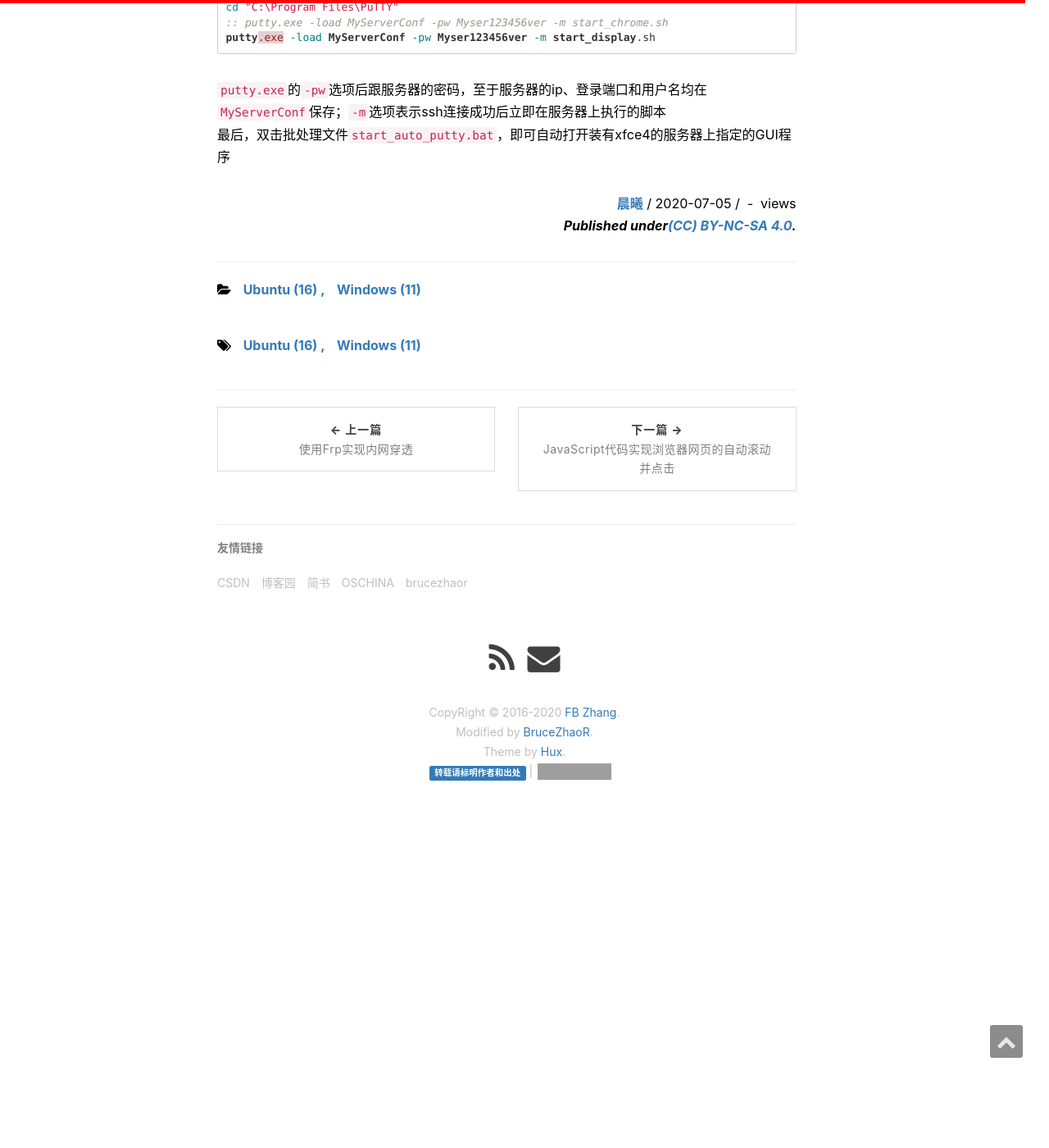
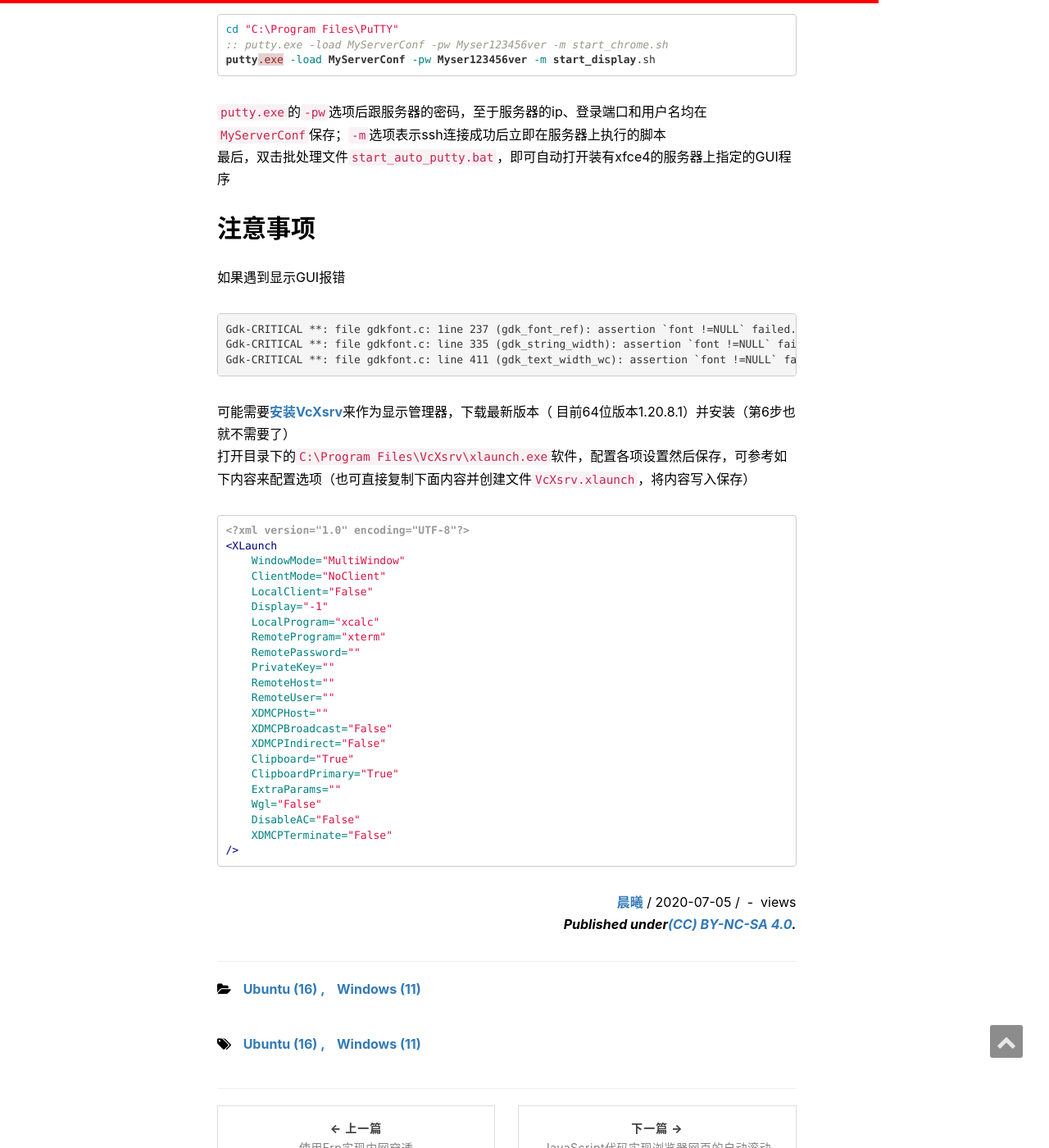
Before and after one commit to zfb132/zfb132.github.com, a Jekyll site: the page built from _posts/2020-07-05-remote_access_lan_gui.md, in a window 1280 px wide and 1400 px high, scrolled down 5008 px. Shown: the whole window at 82% size. Built offline with Jekyll 4.4.1, drawn with Linux system fonts in a browser that asks for light colours; nearby versions of some CDN libraries; comment, search, counter and statistics services are not loaded; grey boxes are pictures that could not be loaded.

Commit message:
换用VcXsrv解决GUI显示的bug

````diff
--- a/_posts/2020-07-05-remote_access_lan_gui.md
+++ b/_posts/2020-07-05-remote_access_lan_gui.md
@@ -142,3 +142,36 @@ putty.exe -load MyServerConf -pw Myser123456ver -m start_display.sh
 ```
 `putty.exe`的`-pw`选项后跟服务器的密码，至于服务器的ip、登录端口和用户名均在`MyServerConf`保存；`-m`选项表示ssh连接成功后立即在服务器上执行的脚本
 最后，双击批处理文件`start_auto_putty.bat`，即可自动打开装有xfce4的服务器上指定的GUI程序
+## 注意事项
+如果遇到显示GUI报错
+```txt
+Gdk-CRITICAL **: file gdkfont.c: 1ine 237 (gdk_font_ref): assertion `font !=NULL` failed.
+Gdk-CRITICAL **: file gdkfont.c: line 335 (gdk_string_width): assertion `font !=NULL` failed.
+Gdk-CRITICAL **: file gdkfont.c: line 411 (gdk_text_width_wc): assertion `font !=NULL` failed.
+```
+可能需要[安装VcXsrv](https://sourceforge.net/projects/vcxsrv/files/vcxsrv/)来作为显示管理器，下载最新版本（ 目前64位版本1.20.8.1）并安装（第6步也就不需要了）
+打开目录下的`C:\Program Files\VcXsrv\xlaunch.exe`软件，配置各项设置然后保存，可参考如下内容来配置选项（也可直接复制下面内容并创建文件`VcXsrv.xlaunch`，将内容写入保存）
+```xml
+<?xml version="1.0" encoding="UTF-8"?>
+<XLaunch
+    WindowMode="MultiWindow"
+    ClientMode="NoClient"
+    LocalClient="False"
+    Display="-1"
+    LocalProgram="xcalc"
+    RemoteProgram="xterm"
+    RemotePassword=""
+    PrivateKey=""
+    RemoteHost=""
+    RemoteUser=""
+    XDMCPHost=""
+    XDMCPBroadcast="False"
+    XDMCPIndirect="False"
+    Clipboard="True"
+    ClipboardPrimary="True"
+    ExtraParams=""
+    Wgl="False"
+    DisableAC="False"
+    XDMCPTerminate="False"
+/>
+```
````
